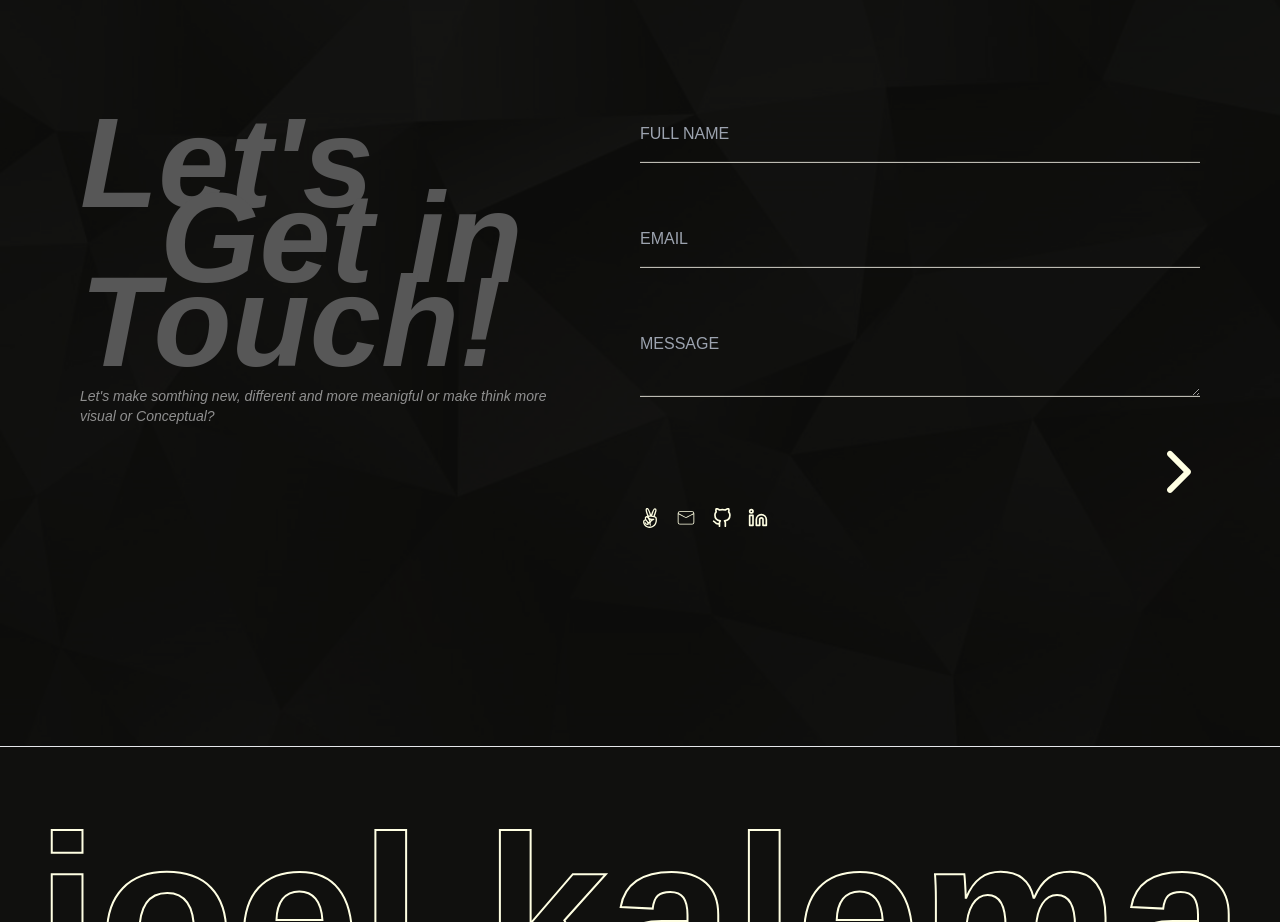
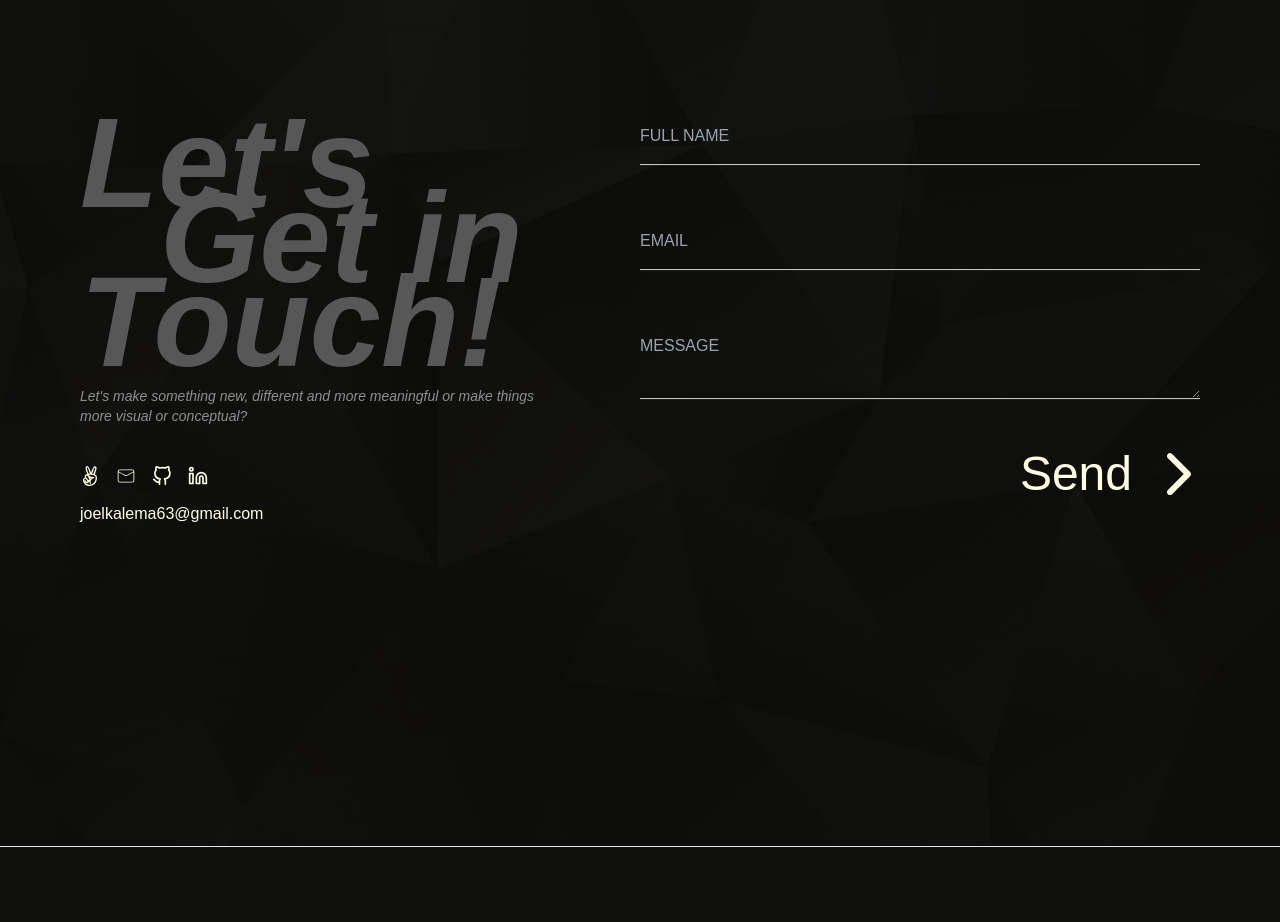
Before and after one commit to joel-kalema/joel-portfolio, a Next.js app: page / in a window 1280 px wide. Shown: the part 5260-6182 px from the top of the page. Built offline with nearby package versions, Linux system fonts and the light colour scheme; a web font is replaced by a local one.

Commit message:
added message function

```diff
--- a/app/globals.css
+++ b/app/globals.css
@@ -102,3 +102,31 @@ textarea {
       left: 100%;
   }
 }
+
+/* https://css-loaders.com/dots/ */
+/* HTML: <div class="loader"></div> */
+.loader {
+  width: 70px;
+  aspect-ratio: 1;
+   --c: linear-gradient(#FFFFE3 0 0);
+   --m: radial-gradient(farthest-side,#FFFFE3 92%,#FFFFE3);
+  background:
+    var(--c),var(--m),
+    var(--c),var(--m),
+    var(--c),var(--m);
+  background-size: 8px 15px,8px 8px;
+  background-repeat: no-repeat;
+  animation: l15 2s infinite;
+}
+@keyframes l15 {
+  0%     {background-position: 0 0               ,0 100%,50% 0               ,50% 100%,100% 0               ,100% 100%}
+  11.11% {background-position: 0 calc(100% - 8px),0 100%,50% 0               ,50% 100%,100% 0               ,100% 100%}
+  22.22% {background-position: 0 calc(100% - 8px),0 100%,50% calc(100% - 8px),50% 100%,100% 0               ,100% 100%}
+  33.33% {background-position: 0 calc(100% - 8px),0 100%,50% calc(100% - 8px),50% 100%,100% calc(100% - 8px),100% 100%}
+  44.44% {background-position: 0 0               ,0 15px,50% calc(100% - 8px),50% 100%,100% calc(100% - 8px),100% 100%}
+  55.55% {background-position: 0 0               ,0 15px,50% 0               ,50% 15px,100% calc(100% - 8px),100% 100%}
+  66.66% {background-position: 0 0               ,0 15px,50% 0               ,50% 15px,100% 0               ,100% 15px}
+  77.77% {background-position: 0 0               ,0 100%,50% 0               ,50% 15px,100% 0               ,100% 15px}
+  88.88% {background-position: 0 0               ,0 100%,50% 0               ,50% 100%,100% 0               ,100% 15px}
+  100%   {background-position: 0 0               ,0 100%,50% 0               ,50% 100%,100% 0               ,100% 100%}
+}
--- a/components/contact.jsx
+++ b/components/contact.jsx
@@ -1,51 +1,207 @@
 "use client";
 import Image from "next/image";
-import React from 'react';
-import { CiMail } from 'react-icons/ci';
-import { FiGithub, FiLinkedin } from 'react-icons/fi';
-import { FaAngellist } from 'react-icons/fa';
+import React, { useState } from "react";
+import { CiMail } from "react-icons/ci";
+import { FiGithub, FiLinkedin } from "react-icons/fi";
+import { FaAngellist } from "react-icons/fa";
 import { FaChevronRight } from "react-icons/fa6";
-import { ParallaxProvider, Parallax } from 'react-scroll-parallax';
+import { ParallaxProvider, Parallax } from "react-scroll-parallax";
+import { IoHappyOutline } from "react-icons/io5";
+import { GrClose } from "react-icons/gr";
 
 const Contact = () => {
+    const [open, setOpen] = useState(false);
+    const [isLoading, setIsLoading] = useState(false);
+    const [statusMessage, setStatusMessage] = useState("");
+    const [formData, setFormData] = useState({ Name: "", Email: "", Message: "" });
+
+    const handleChange = (e) => {
+        const { name, value } = e.target;
+        setFormData((prevState) => ({ ...prevState, [name]: value }));
+    };
+
+    const handleSubmit = async (e) => {
+        e.preventDefault();
+
+        if (!formData.Name || !formData.Email || !formData.Message) {
+            setStatusMessage("Please fill in all fields before submitting.");
+            setOpen(true);
+            return;
+        }
+
+        const formElement = e.target;
+        setIsLoading(true);
+
+        try {
+            const response = await fetch(
+                "https://script.google.com/macros/s/AKfycbxDQAONdQbjoauG_zES8B0px6K9yvZ36Y3ScYpBla0N83EWfZbePObUOTdKsJU5hLfn/exec",
+                {
+                    method: "POST",
+                    body: new FormData(formElement),
+                }
+            );
+
+            if (response.ok) {
+                setStatusMessage("Thanks for getting in touch! Let's create something amazing together! 🎉");
+                formElement.reset();
+                setFormData({ Name: "", Email: "", Message: "" });
+            } else {
+                setStatusMessage("Error submitting form. Please try again.");
+            }
+        } catch (error) {
+            setStatusMessage("An error occurred. Please try again later.");
+            console.error("Error:", error);
+        } finally {
+            setIsLoading(false);
+            setOpen(true);
+        }
+    };
+
+    const closePopup = () => {
+        setOpen(false);
+        setStatusMessage("");
+    };
+
+    const handleLoading = () => setIsLoading(isLoading);
+
     return (
-        <div className='py-40 px-4 lg:px-20 lg:flex relative overflow-hidden'>
-            {/* <ParallaxProvider> */}
+        <div className="py-40 px-4 lg:px-20 lg:flex relative overflow-hidden">
             <div className="absolute h-full overflow-hidden w-full top-0 right-0 opacity-20 z-10">
-                <Image src="/contact.jpg" layout="fill" objectFit="cover" alt="bay" quality={100} className='' />
+                <Image
+                    src="/contact.jpg"
+                    layout="fill"
+                    objectFit="cover"
+                    alt="bay"
+                    quality={100}
+                    className=""
+                />
             </div>
+
             <div className="lg:w-2/4 relative z-30 mb-40">
                 <ParallaxProvider>
-                    <div className='text-7xl lg:text-9xl italic font-semibold text-[#575757] cursor-pointer flex flex-col mb-4 lg:mb-0'>
-                        <Parallax speed={-8}><h1 className="">Let&apos;s<br /></h1></Parallax>
-                        <Parallax speed={-4}> <h1 className="ml-20">Get in</h1></Parallax>
-                        <Parallax speed={0}><h1 className="">Touch!</h1></Parallax>
+                    <div className="text-7xl lg:text-9xl italic font-semibold text-[#575757] cursor-pointer flex flex-col mb-4 lg:mb-0">
+                        <Parallax speed={-8}>
+                            <h1>Let&apos;s<br /></h1>
+                        </Parallax>
+                        <Parallax speed={-4}>
+                            <h1 className="ml-20">Get in</h1>
+                        </Parallax>
+                        <Parallax speed={0}>
+                            <h1>Touch!</h1>
+                        </Parallax>
                     </div>
                 </ParallaxProvider>
-                <p className='w-5/6 text-[#8f8f8f] italic text-sm'>Let&apos;s make somthing new, different and more meanigful or make think more visual or Conceptual?</p>
+                <p className="w-5/6 text-[#8f8f8f] italic text-sm">
+                    Let&apos;s make something new, different and more meaningful or make
+                    things more visual or conceptual?
+                </p>
+
+                <div className="w-3/5 mt-10">
+                            <div className="flex w-3/6 text-xl mb-4">
+                                <a
+                                    href="https://angel.co/u/joel-kalema"
+                                    target="_blank"
+                                    rel="noopener noreferrer"
+                                >
+                                    <FaAngellist className="mr-4" />
+                                </a>
+                                <a href="mailto:joelkalema63@gmail.com">
+                                    <CiMail className="mr-4" />
+                                </a>
+                                <a
+                                    href="https://github.com/joel-kalema"
+                                    target="_blank"
+                                    rel="noopener noreferrer"
+                                >
+                                    <FiGithub className="mr-4" />
+                                </a>
+                                <a
+                                    href="https://www.linkedin.com/in/joel-kalema/"
+                                    target="_blank"
+                                    rel="noopener noreferrer"
+                                >
+                                    <FiLinkedin className="mr-4" />
+                                </a>
+                            </div>
+                            <a href="mailto:joelkalema63@gmail.com">joelkalema63@gmail.com</a>
+                        </div>
             </div>
+
             <div className="lg:w-2/4 relative z-30">
                 <ParallaxProvider>
                     <Parallax speed={-10}>
-                    <form >
-                        <input type="text" name="name" id="name" placeholder="FULL NAME" maxlength="30" required className="mb-4 lg:mb-16 pb-4" /><br />
-                        <input type="email" name="email" id="email" placeholder="EMAIL" require className="mb-4 lg:mb-16 pb-4" /><br />
-                        <textarea id="message" name="message" placeholder="MESSAGE" className="mb-6 pb-4" required></textarea><br />
-                        <button className="mt-5 text-5xl float-right mb-10" maxlength="500" type='submit'><FaChevronRight /></button>
-                    </form>
-                    <div className='flex w-3/5 items-center mt-20'>
-                        <div className='flex w-3/6 text-xl'>
-                            <a href='https://angel.co/u/joel-kalema' target="_blank" rel="noopener noreferrer"><FaAngellist className='mr-4' /></a>
-                            <a href="#"><CiMail className="mr-4" /></a>
-                            <a href='https://github.com/joel-kalema' target="_blank" rel="noopener noreferrer"><FiGithub className='mr-4' /></a>
-                            <a href='https://www.linkedin.com/in/joel-kalema/' target="_blank" rel="noopener noreferrer"><FiLinkedin className='mr-4' /></a>
+                        <form onSubmit={handleSubmit}>
+                            <input
+                                type="text"
+                                name="Name"
+                                id="name"
+                                placeholder="FULL NAME"
+                                maxLength="30"
+                                required
+                                value={formData.Name}
+                                onChange={handleChange}
+                                className="mb-4 lg:mb-16 pb-4"
+                            />
+                            <br />
+                            <input
+                                type="email"
+                                name="Email"
+                                id="email"
+                                placeholder="EMAIL"
+                                required
+                                value={formData.Email}
+                                onChange={handleChange}
+                                className="mb-4 lg:mb-16 pb-4"
+                            />
+                            <br />
+                            <textarea
+                                id="message"
+                                name="Message"
+                                placeholder="MESSAGE"
+                                maxLength="500"
+                                required
+                                value={formData.Message}
+                                onChange={handleChange}
+                                className="mb-6 pb-4"
+                            ></textarea>
+                            <br />
+                            <button
+                                className="mt-5 text-5xl flex items-center gap-5 float-right mb-10"
+                                type="submit"
+                                onClick={handleLoading}
+                            >
+                               Send <FaChevronRight />
+                            </button>
+                        </form>
+                    </Parallax>
+                </ParallaxProvider>
+            </div>
+
+            {isLoading && (<div className="fixed top-0 left-0 w-full h-full bg-[#10100ee6] flex items-center justify-center z-50">
+                <div className="flex items-center justify-center">
+                    <div class="loader"></div>
+                </div>
+            </div>
+            )}
+
+            {open && (
+                <div className="fixed top-0 left-0 w-full h-full bg-[#10100ee6] flex items-center justify-center z-50">
+                    <div className="p-6 bg-[#10100e] rounded shadow-md text-center">
+                        <div className="flex flex-col justify-center items-center">
+                            <IoHappyOutline className="text-4xl" />
+                            <p className="text-lg w-4/6  bg-[#10100e] my-10">{statusMessage}</p>
+                            <button
+                                className="border gap-4 flex items-center justify-between py-1 px-4 rounded-3xl w-3/6 lg:w-1/5 cursor-pointer"
+                                onClick={closePopup}
+                            >
+                                Close <GrClose className="text-xl" />
+                            </button>
                         </div>
                     </div>
-                    </Parallax>
-                    </ParallaxProvider>
-            </div>
-        </div >
+                </div>
+            )}
+        </div>
     );
-}
+};
 
 export default Contact;
--- a/components/projects.jsx
+++ b/components/projects.jsx
@@ -40,7 +40,7 @@ const Projects = () => {
                 {projects.map((project) => (
                     <div
                     key={project.title}
-                    className="lg:w-1/2 mb-4 lg:mb-0 relative overflow-hidden grayscale hover:grayscale-0 transition duration-300 border border-dotted border-[#2a2a26] group"
+                    className="lg:w-1/2 mb-12 lg:mb-0 relative overflow-hidden grayscale hover:grayscale-0 transition duration-300 border border-dotted border-[#2a2a26] group"
                 >
                     <div className="lg:p-4 h-[12rem] lg:h-[20rem] overflow-hidden relative z-20">
                         <div className="relative float-right h-[12rem] lg:h-[18rem] w-full">
```
Also changed, not shown: app/(root)/project/[title]/page.jsx (+4 -4 lines).
